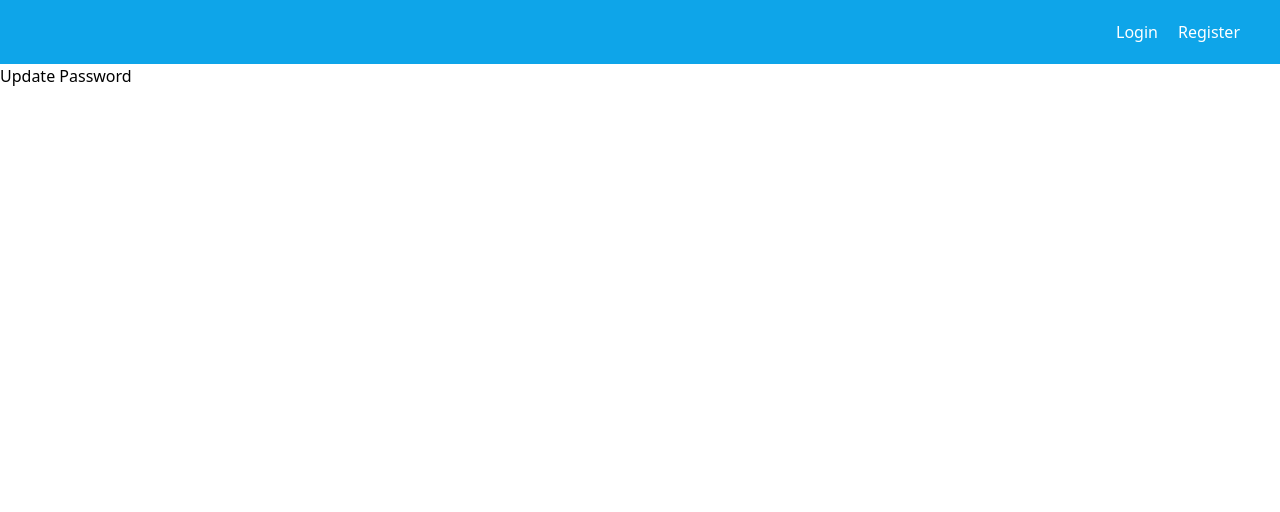
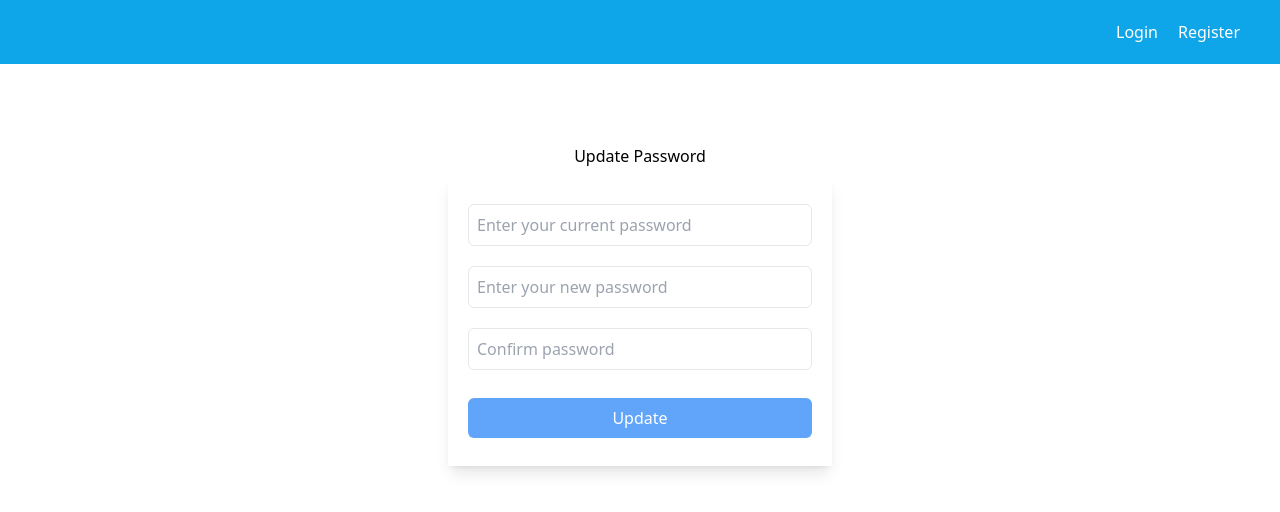
Before and after one commit to jejester/XYZ, a React (Create React App) app in the folder client/: page /profile/update in a window 1280 px wide. Shown: the top 512 px of the page. Built offline with nearby package versions, Linux system fonts and the light colour scheme; no server answers.

Commit message:
Created update password view and api

```diff
--- a/client/src/pages/Profile.jsx
+++ b/client/src/pages/Profile.jsx
@@ -73,7 +73,7 @@ function Profile() {
             <hr className='mx-96' />
                 {userPosts.map((value, key) => {
                     return (
-                        <div className="flex flex-col items-center justify-start text-start mt-10 mb-20 w-96 mx-auto" key={key}>
+                        <div className="flex flex-col items-center justify-start text-start mt-10 mb-20 w-96 mx-auto hover:cursor-pointer" key={key} onClick={() => navigate(`/posts/${value.id}`)}>
                             <div className="w-96">
                                 <h1 className='text-start text-4xl'>{value.title}</h1>
                                 <p>{value.postText}</p>
--- a/client/src/pages/UpdatePassword.jsx
+++ b/client/src/pages/UpdatePassword.jsx
@@ -1,13 +1,59 @@
-import React from 'react';
+import React, { useContext } from 'react';
+import axios from 'axios';
 import { Formik, Form, Field, ErrorMessage } from 'formik';
+import { useNavigate } from 'react-router-dom';
 import * as Yup from 'yup';
+import { AuthContext } from '../helpers/AuthContext';
 
 function UpdatePassword() {
+
+    const navigate = useNavigate();
+    const { authState } = useContext(AuthContext);
+
+
+    const initialValues = {
+       'oldPassword': '',
+       'newPassword': '',
+       'confirmPassword': ''
+    }
+
+    const validationSchema = Yup.object().shape({
+        oldPassword: Yup.string().min(8, 'Password must be atlear 8 characters').max(55).required('Old password is required'),
+        newPassword: Yup.string().min(8, 'New password must be atlear 8 characters').max(55).required('New password is required'),
+        confirmPassword: Yup.string().required('Password confirmation is required').oneOf([Yup.ref('newPassword'), null], 'Passwords must match')
+    })
+
+    const onSubmit = (data) => {
+        axios.post('http://localhost:5000/auth/update/password', data, {
+            headers: {
+                accessToken: localStorage.getItem('accessToken'),
+            }
+        }).then((response) => {
+            if(response.data.error){
+                alert(response.data.error);
+            }
+            else{
+                alert(response.data.message);
+                navigate(`/profile/${authState.id}`);
+            }
+        })
+    }
+
     return (
         <>
             <div className="">
-                <h1>Update Password</h1>
-
+                <h1 className='text-center mt-20'>Update Password</h1>
+                <Formik initialValues={initialValues} validationSchema={validationSchema} onSubmit={onSubmit}>
+                    <Form className='flex flex-col items-center justify-center w-96 gap-5 mx-auto shadow-lg m-2 p-5'>
+                        <Field type='password' className='text-start w-full border rounded-md p-2 mt-2' id='createPostInput' name='oldPassword' placeholder='Enter your current password' />
+                        <ErrorMessage name='oldPassword' component='span' className='text-red-500 w-full text-start text-sm'/>
+                        <Field type='password' className='text-start w-full border rounded-md p-2' id='createPostInput' name='newPassword' placeholder='Enter your new password' />
+                        <ErrorMessage name='newPassword' component='span' className='text-red-500 w-full text-start text-sm'/>
+                        <Field type='password' className='text-start w-full border rounded-md p-2' id='createPostInput' name='confirmPassword' placeholder='Confirm password' />
+                        <ErrorMessage name='confirmPassword' component='span' className='text-red-500 w-full text-start text-sm'/>
+                        <button className='w-full bg-blue-400 text-white my-2 p-2 rounded-md' type="submit">Update</button>
+                    </Form>
+                </Formik>
             </div>
         </>
     )
```
Also changed, not shown: 1 other file (tests, documents, lock files or other folders).
